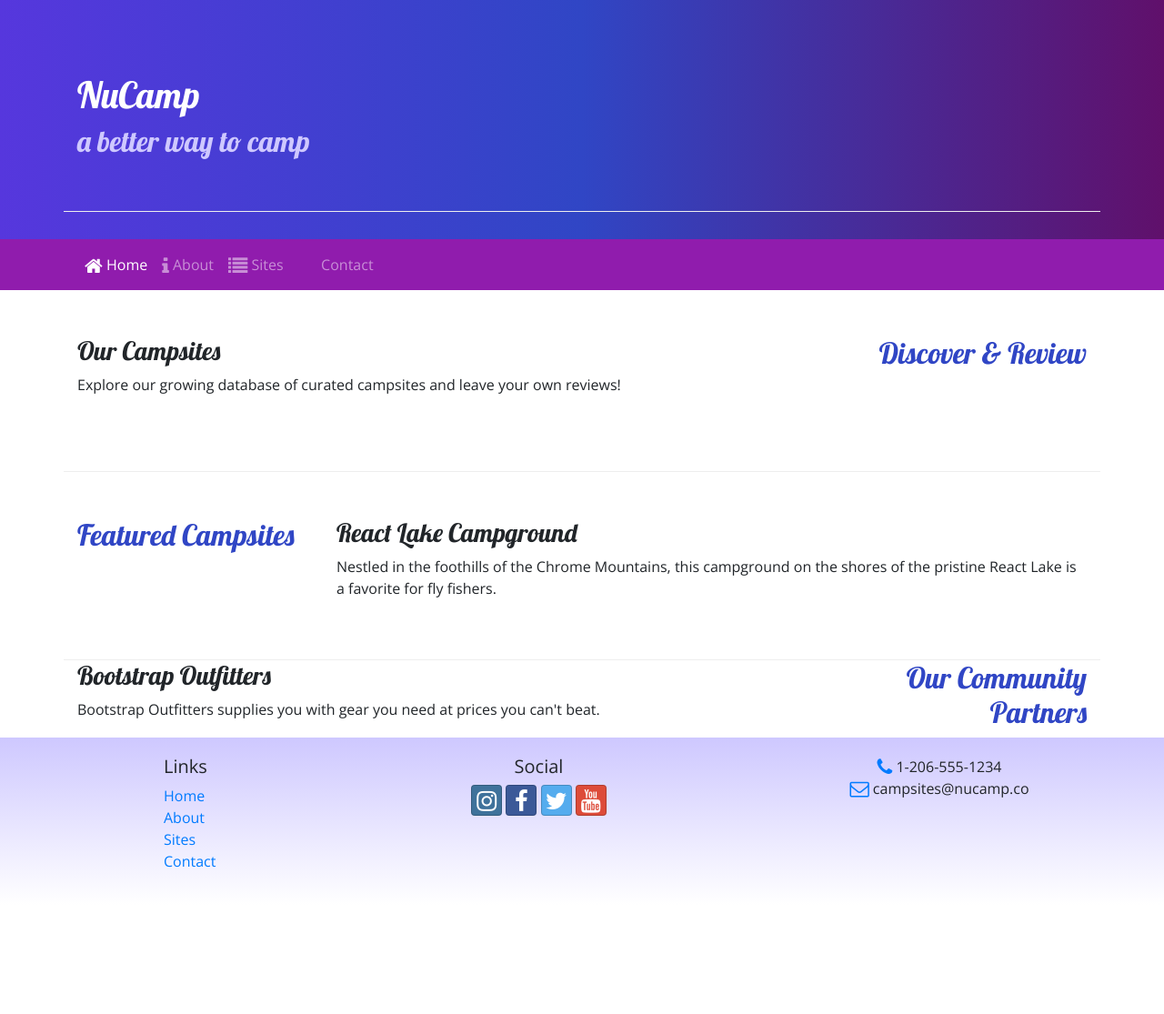
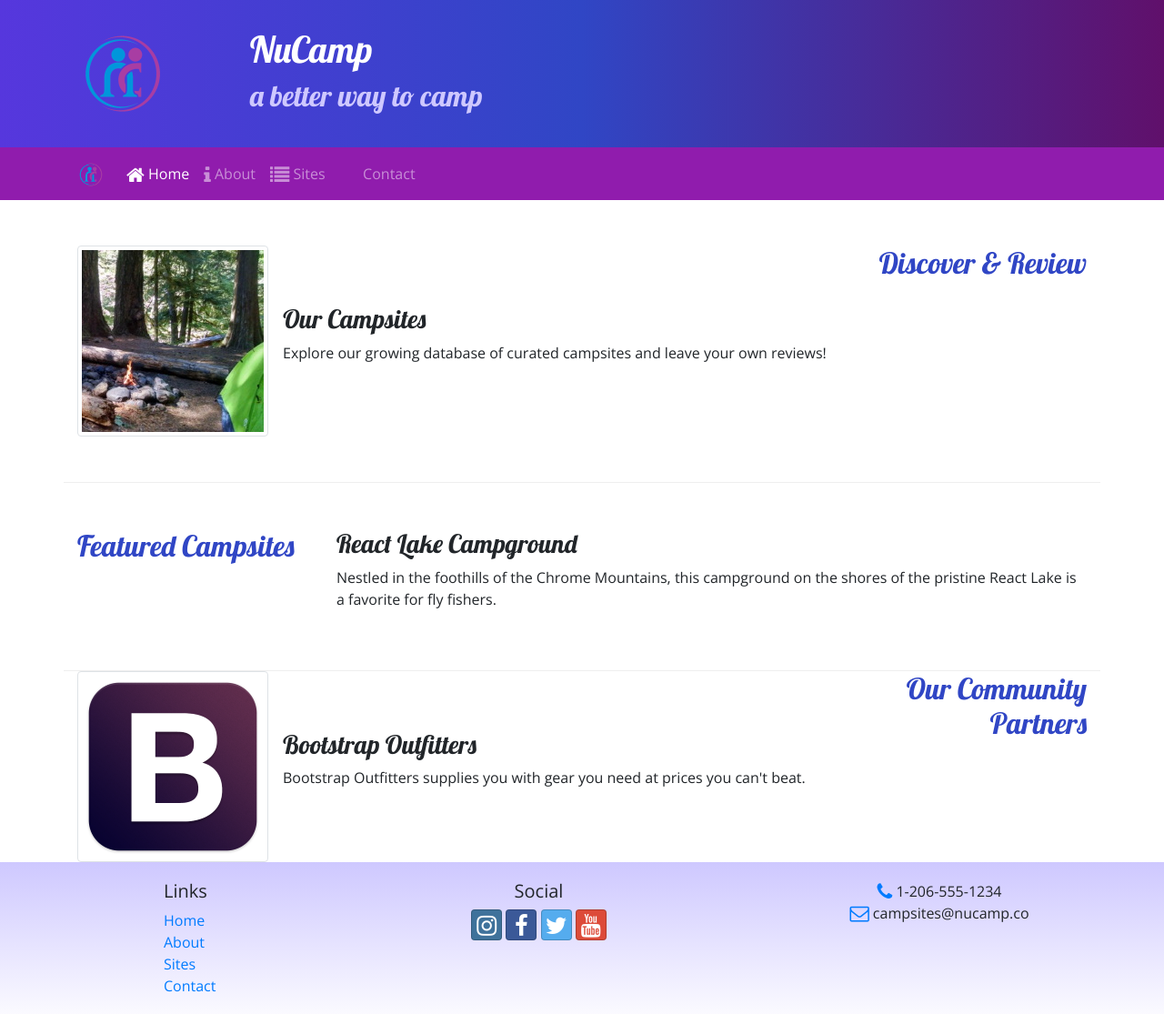
Before and after one commit to jvpink200/bootstrap-grid, a website: page index.html in a window 1280 px wide. Shown: the whole page at 91% size. Before the commit the page ends 995 px from the top, so only its background shows below. Drawn offline with nearby package versions, Linux system fonts and the light colour scheme.

Commit message:
images and media added

```diff
--- a/index.html
+++ b/index.html
@@ -21,7 +21,10 @@
 
     <header class="jumbotron jumbotron-fluid">
         <div class="container">
-            <div class="row row-content">
+            <div class="row">
+                <div class="col-4 col-sm-3 col-md-2 align-self-center">
+                    <img src="img/logo.png" class="img-fluid" />
+                 </div>
                 <div class="col">
                     <h1>NuCamp</h1>
                     <h2>a better way to camp</h2>
@@ -31,7 +34,8 @@
     </header>
     <nav class="navbar navbar-expand-sm navbar-dark sticky-top">
         <div class="container">
-            <button class="navbar-toggler ml-auto" type="button" data-toggle="collapse" data-target="#nucampNavbar">
+            <a class="navbar-brand" href="#"><img src="img/logo.png" height="30" width="30" /></a>
+            <button class="navbar-toggler" type="button" data-toggle="collapse" data-target="#nucampNavbar">
                 <span class="navbar-toggler-icon"></span>
             </button>
             <div class="collapse navbar-collapse" id="nucampNavbar">
@@ -51,11 +55,15 @@
                 <h2 class="text-sm-right">Discover & Review</h2>
             </div>
             <div class="col">
-                <h3>Our Campsites</h3>
-                <p class="d-none d-sm-block">Explore our growing database of curated campsites and leave your own reviews!</p>
+                <div class="media">
+                    <img class="d-flex mr-3 img-thumbnail" src="img/breadcrumb-trail-thumb.jpg" alt="Breadcrumb Trail" />
+                    <div class="media-body align-self-center">
+                        <h3>Our Campsites</h3>
+                        <p class="d-none d-sm-block">Explore our growing database of curated campsites and leave your own reviews!</p>
+                    </div>
+                </div>
             </div>
         </div>
-
         <div class="row row-content">
             <div class="col-sm-4 col-md-3">
                 <h2>Featured Campsites</h2>
@@ -71,8 +79,13 @@
                 <h2 class="text-sm-right">Our Community Partners</h2>
             </div>
             <div class="col">
-                <h3>Bootstrap Outfitters</h3>
-                <p class="d-none d-sm-block">Bootstrap Outfitters supplies you with gear you need at prices you can't beat.</p>
+                <div class="media">
+                    <img class="d-flex mr-3 img-thumbnail" src="img/bootstrap-thumb.png" alt="Bootstrap Outfitters" />
+                    <div class="media-body align-self-center">
+                        <h3>Bootstrap Outfitters</h3>
+        				<p class="d-none d-sm-block">Bootstrap Outfitters supplies you with gear you need at prices you can't beat.</p>
+                    </div>
+                </div>
             </div>
         </div>
     </div>
```
Also changed, not shown: aboutus.html (+5 -1 lines), contactus.html (+5 -1 lines), img/bootstrap-thumb.png (added), img/breadcrumb-trail-thumb.jpg (added), img/breadcrumb-trail.jpg (added), img/chrome-river-thumb.jpg (added), img/chrome-river.jpg (added), img/logo.png (added), img/react-lake-thumb.jpg (added), img/react-lake.jpg (added).
